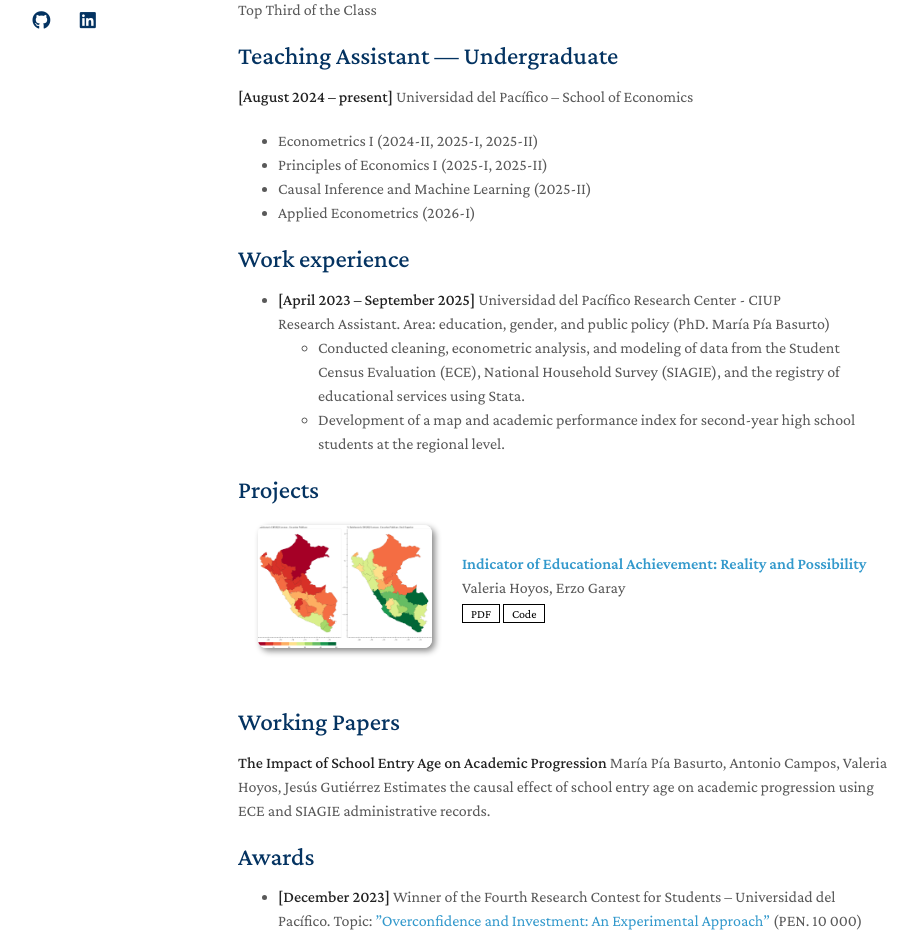
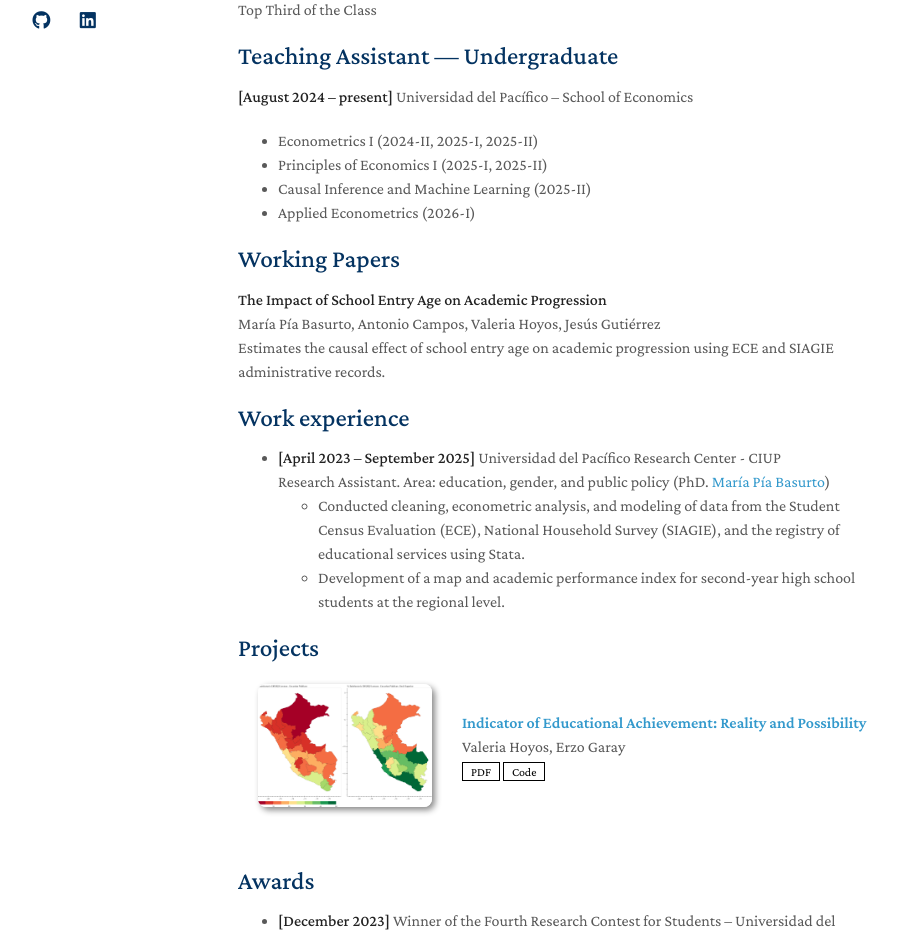
Before and after one commit to valeriahoyosm/Valeria_HM_cv, a Jekyll site: the page built from index.md, in a window 1280 px wide and 1400 px high. Shown: the part 381-1317 px from the top of the window, without its empty margins (232-1149 px from the left). Built offline with Jekyll 4.4.1, drawn with Linux system fonts in a browser that asks for light colours; nearby versions of some CDN libraries; a style sheet for code colours, icons or effects is not loaded; our own code applies the rules of GitHub Pages for plain Markdown files.

```diff
--- a/index.md
+++ b/index.md
@@ -22,20 +22,20 @@ Top Third of the Class
 - Causal Inference and Machine Learning (2025-II)
 - Applied Econometrics (2026-I)
 
+## Working Papers
+[**The Impact of School Entry Age on Academic Progression**](https://1drv.ms/b/c/cae6c0ca32279e3e/IQDcTGr4yJ1nR67aJaSODzpYAT5GZSqao6XnvQSCWYEParo?e=4rNFzf) <br>
+María Pía Basurto, Antonio Campos, Valeria Hoyos, Jesús Gutiérrez <br>
+Estimates the causal effect of school entry age on academic progression using ECE and SIAGIE administrative records.
+
 
 ## Work experience
 - **[April 2023 – September 2025]** Universidad del Pacífico Research Center  - CIUP <br>
-Research Assistant. Area: education, gender, and public policy (PhD. María Pía Basurto)
+Research Assistant. Area: education, gender, and public policy (PhD. [María Pía Basurto](https://sites.google.com/view/maria-pia-basurto/home))
     - Conducted cleaning, econometric analysis, and modeling of data from the Student Census Evaluation (ECE), National Household Survey (SIAGIE), and the registry of educational services using Stata.
     - Development of a map and academic performance index for second-year high school students at the regional level.
 
 
 {% include_relative _includes/publications.md %}
-
-## Working Papers
-[**The Impact of School Entry Age on Academic Progression**](https://1drv.ms/b/c/cae6c0ca32279e3e/IQDcTGr4yJ1nR67aJaSODzpYAT5GZSqao6XnvQSCWYEParo?e=4rNFzf)
-María Pía Basurto, Antonio Campos, Valeria Hoyos, Jesús Gutiérrez
-Estimates the causal effect of school entry age on academic progression using ECE and SIAGIE administrative records.
 
 
 ## Awards
```
